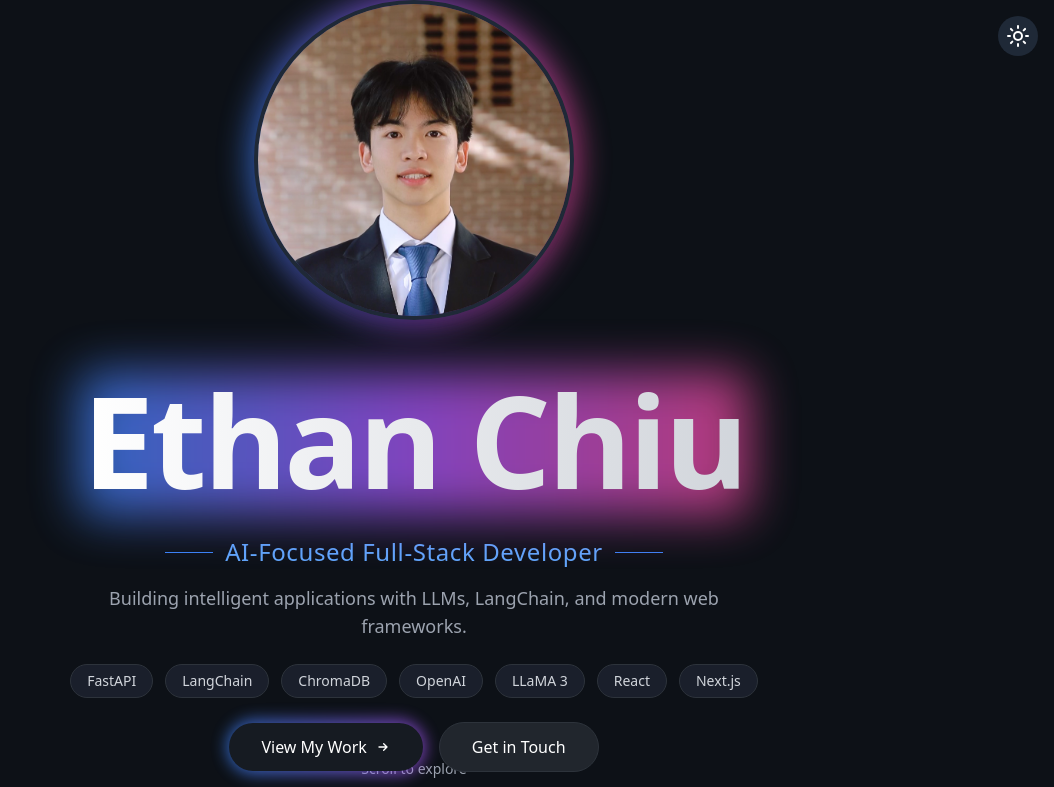
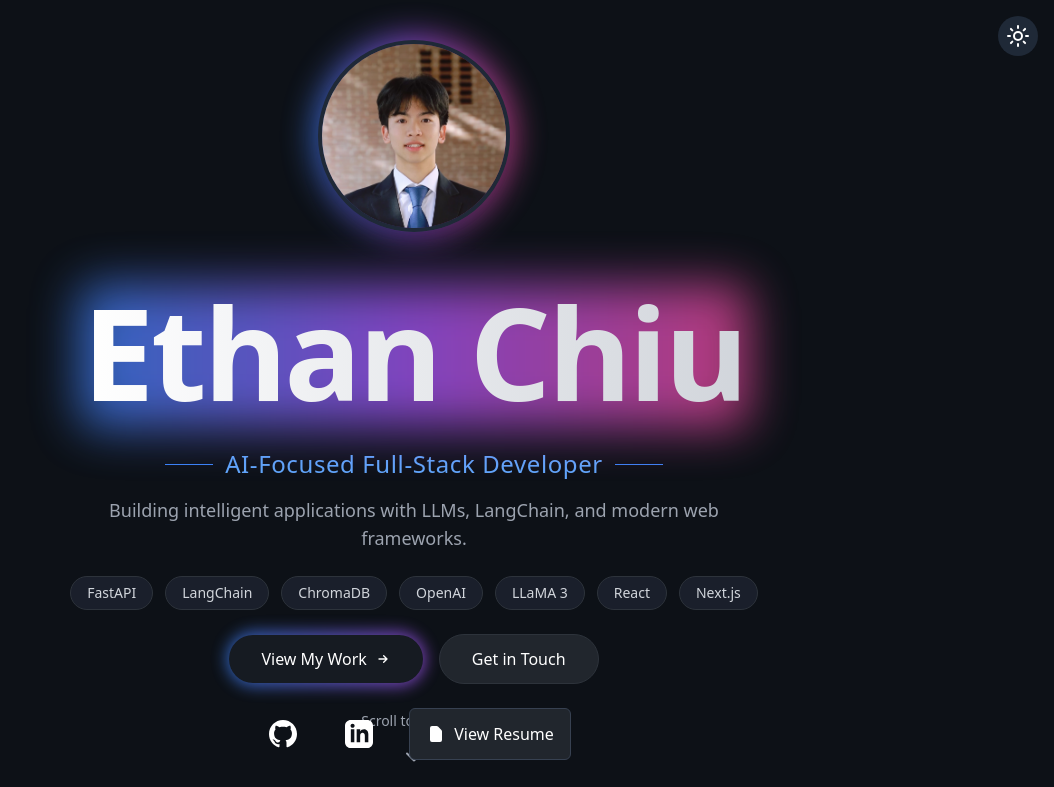
Before and after one commit to Yi-ChiChiu0520/Ethan-Chiu-Portfolio-Website, a Next.js app: page / in a window 1280 px wide. Shown: the top 787 px of the page, without its empty margins (226-1280 px from the left). Built offline with nearby package versions, Linux system fonts and the light colour scheme.

Commit message:
Update: reposition headshot

```diff
--- a/app/components/HeroSection.tsx
+++ b/app/components/HeroSection.tsx
@@ -19,7 +19,7 @@ export const HeroSection = () => {
                         <img
                           src="/Yi_Chi_Chiu_Profile_1-Final.jpg"
                           alt="Ethan Chiu"
-                          className="relative z-10 w-48 h-48 sm:w-56 sm:h-56 md:w-80 md:h-80 rounded-full object-cover border-4 border-white dark:border-gray-800 shadow-xl"
+						  className="relative w-32 h-32 sm:w-40 sm:h-40 md:w-48 md:h-48 rounded-full object-cover border-4 border-white dark:border-gray-800 shadow-xl"
                         />
                       </div>
                     </div>
```
